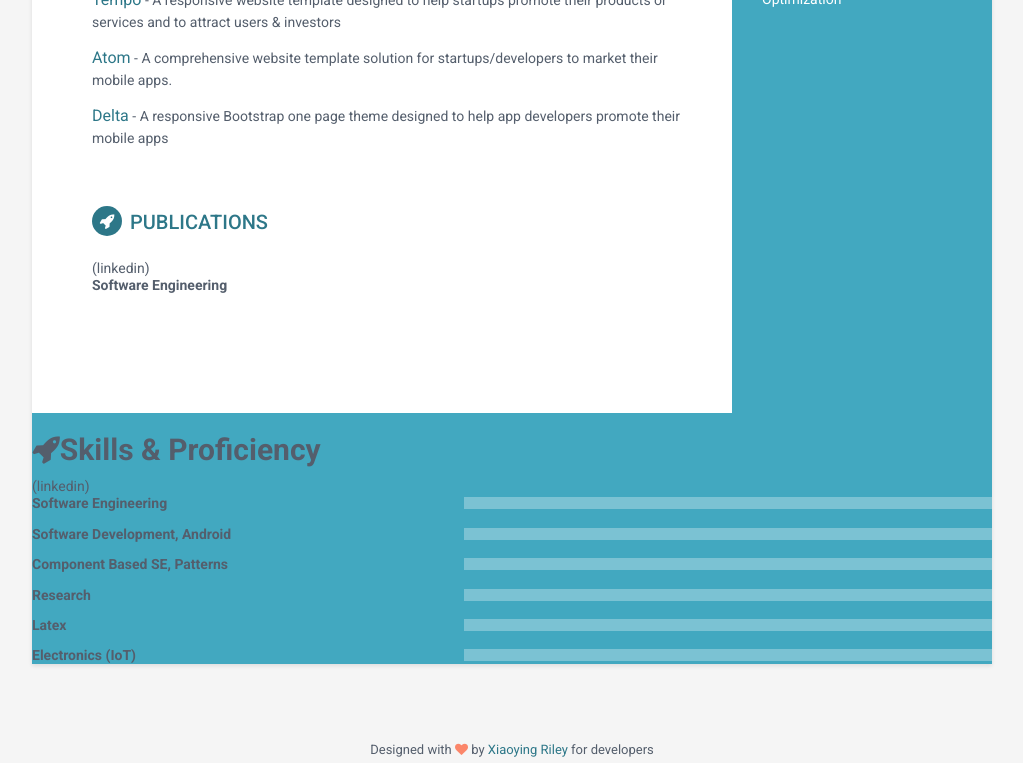
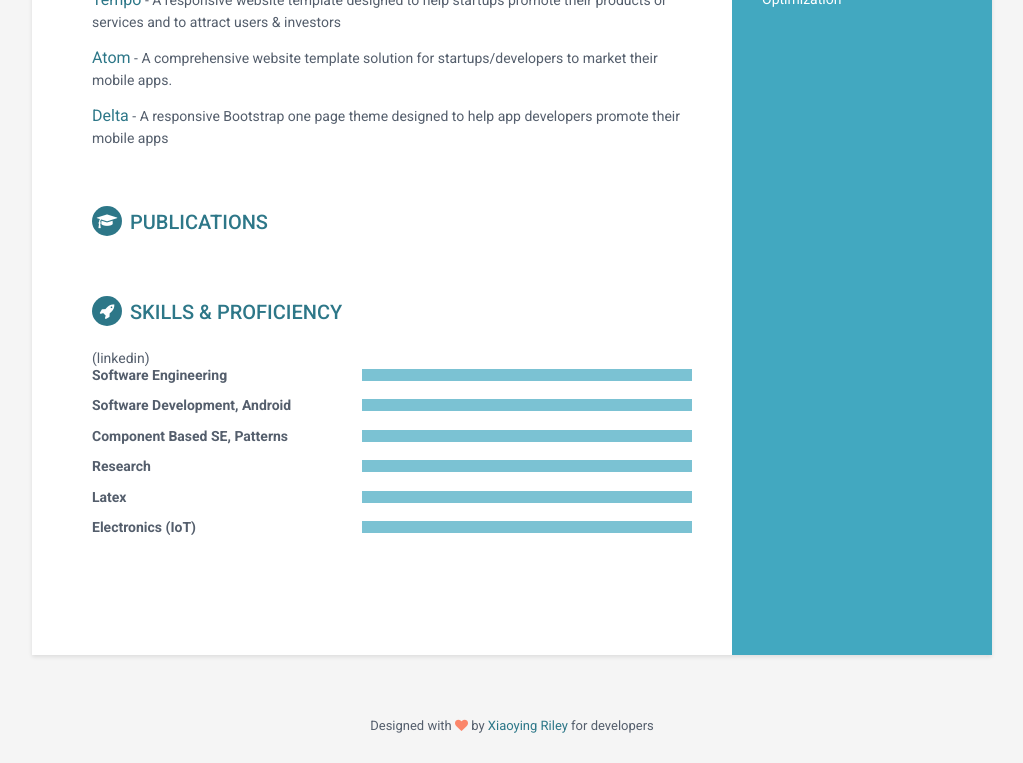
Before and after one commit to isvogor-foi/isvogor-foi.github.io, a Jekyll site: the page built from index.html, in a window 1280 px wide and 900 px high, scrolled down 1176 px, cut to the strip 0-763 px from the top of the window. Shown: the whole strip, without its empty margins (128-1151 px from the left). Built offline with Jekyll 4.4.1, drawn with Linux system fonts in a browser that asks for light colours; some web fonts are replaced.

Commit message:
Update publications.html

```diff
--- a/_includes/publications.html
+++ b/_includes/publications.html
@@ -1,13 +1,5 @@
 
 <section class="skills-section section">
-                <h2 class="section-title"><i class="fa fa-rocket"></i>Publications</h2>
-                <div class="skillset">
-                    (linkedin)
-                    <div class="item">
-                        <h3 class="level-title">Software Engineering</h3>
-                        </div><!--//level-bar-->
-                    </div><!--//item-->
+                <h2 class="section-title"><i class="fa fa-graduation-cap"></i>Publications</h2>
 
-
-                </div>
-            </section><!--//publications-section-->
+</section><!--//publications-section-->
```
